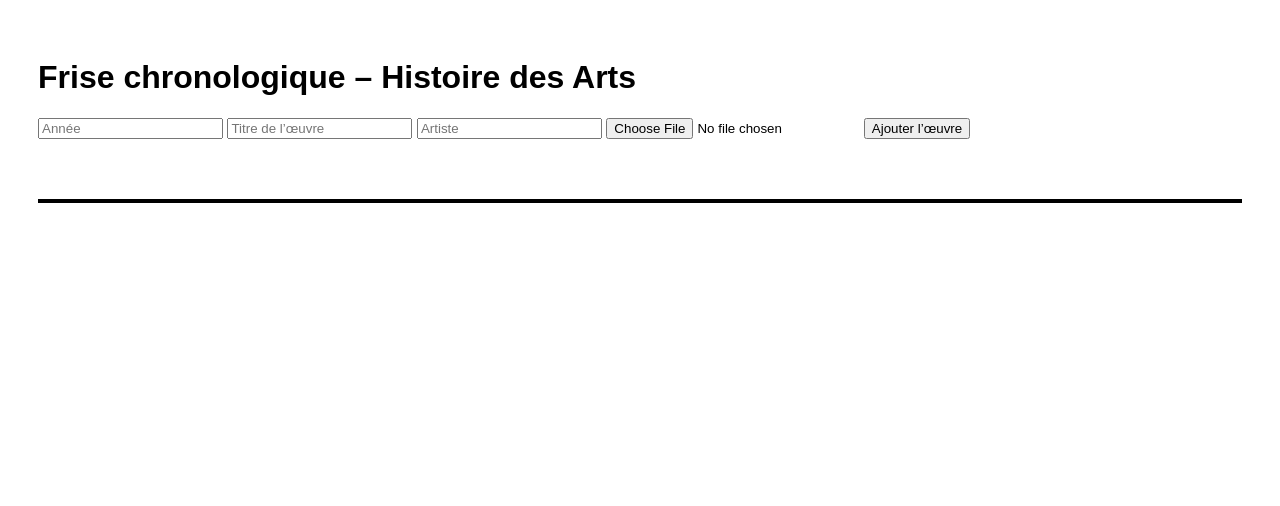
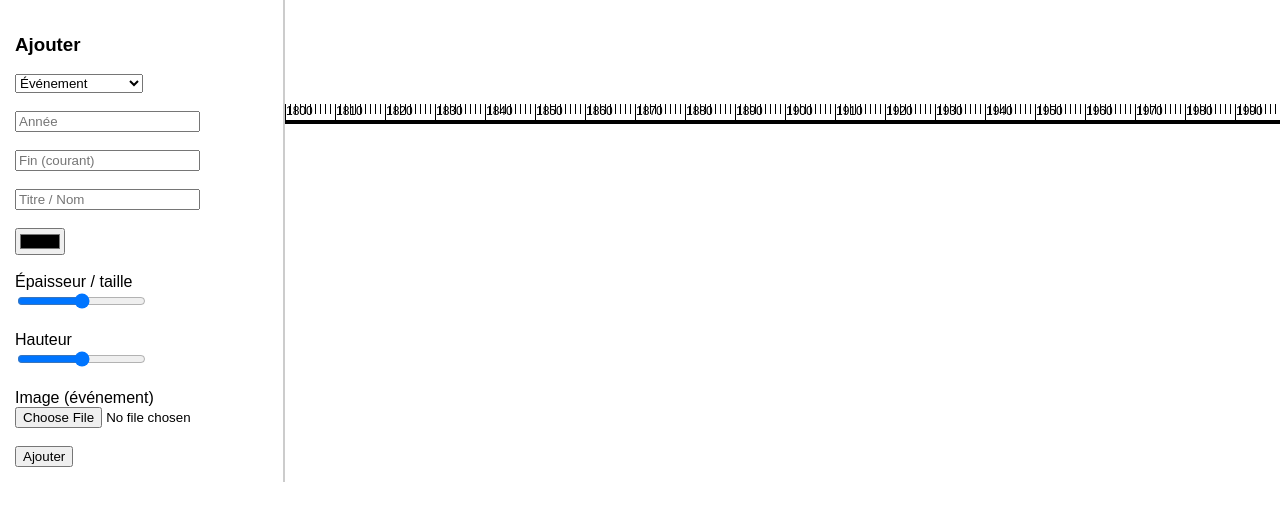
Before and after one commit to Flooowow/octocat.github.io, a plain HTML site: page index.html in a window 1280 px wide. Drawn offline with Linux system fonts and the light colour scheme.

Commit message:
Update index.html

```diff
--- a/index.html
+++ b/index.html
@@ -2,163 +2,154 @@
 <html lang="fr">
 <head>
 <meta charset="UTF-8">
-<title>Frise chronologique – Arts plastiques</title>
+<title>Frise artistique interactive</title>
 
 <style>
 body {
+  margin: 0;
+  display: flex;
   font-family: Arial, sans-serif;
-  padding: 30px;
 }
 
-#controls {
-  margin-bottom: 20px;
+#panel {
+  width: 320px;
+  padding: 15px;
+  border-right: 2px solid #ccc;
+}
+
+#timelineWrapper {
+  overflow-x: scroll;
+  width: 100%;
 }
 
 #timeline {
   position: relative;
-  height: 200px;
+  height: 300px;
+  width: 5000px;
   border-top: 4px solid black;
-  margin-top: 60px;
+  margin-top: 120px;
+}
+
+.tick {
+  position: absolute;
+  top: 0;
+  height: 10px;
+  border-left: 1px solid black;
+}
+
+.tick.major {
+  height: 20px;
+  font-size: 12px;
 }
 
 .event {
   position: absolute;
-  top: -90px;
-  text-align: center;
   cursor: pointer;
 }
 
 .event img {
-  width: 80px;
-  border: 1px solid black;
+  display: block;
 }
 
-/* POPUP */
-#popup {
-  display: none;
-  position: fixed;
-  inset: 50% auto auto 50%;
-  transform: translate(-50%, -50%);
-  background: white;
-  border: 2px solid black;
-  padding: 20px;
-  width: 300px;
-  z-index: 10;
-}
-
-#popup img {
-  width: 100%;
-}
-
-#overlay {
-  display: none;
-  position: fixed;
-  inset: 0;
-  background: rgba(0,0,0,0.5);
-  z-index: 5;
-}
-
-.close {
-  text-align: right;
-  cursor: pointer;
+.period {
+  position: absolute;
+  height: 20px;
+  opacity: 0.7;
 }
 </style>
 </head>
 
 <body>
 
-<h1>Frise chronologique – Histoire des Arts</h1>
+<div id="panel">
+  <h3>Ajouter</h3>
 
-<div id="controls">
-  <input type="number" id="year" placeholder="Année">
-  <input type="text" id="title" placeholder="Titre de l’œuvre">
-  <input type="text" id="artist" placeholder="Artiste">
-  <input type="file" id="image">
-  <button onclick="addEvent()">Ajouter l’œuvre</button>
+  <select id="type">
+    <option value="event">Événement</option>
+    <option value="period">Courant artistique</option>
+  </select><br><br>
+
+  <input id="year" type="number" placeholder="Année"><br><br>
+  <input id="endYear" type="number" placeholder="Fin (courant)"><br><br>
+
+  <input id="title" placeholder="Titre / Nom"><br><br>
+
+  <input type="color" id="color"><br><br>
+
+  Épaisseur / taille<br>
+  <input type="range" id="size" min="10" max="80"><br><br>
+
+  Hauteur<br>
+  <input type="range" id="height" min="-150" max="150"><br><br>
+
+  Image (événement)<br>
+  <input type="file" id="image"><br><br>
+
+  <button onclick="addObject()">Ajouter</button>
 </div>
 
-<div id="timeline"></div>
-
-<div id="overlay"></div>
-
-<div id="popup">
-  <div class="close" onclick="closePopup()">✖</div>
-  <img id="popupImg">
-  <p id="popupYear"></p>
-  <p id="popupTitle"></p>
-  <p id="popupArtist"></p>
+<div id="timelineWrapper">
+  <div id="timeline"></div>
 </div>
 
 <script>
-const startYear = -2000;
-const endYear = 2026;
-
-let events = JSON.parse(localStorage.getItem("events")) || [];
+const startYear = 1800;
+const endYear = 2000;
+const pixelsPerYear = 5;
 
 const timeline = document.getElementById("timeline");
 
-function save() {
-  localStorage.setItem("events", JSON.stringify(events));
+function drawScale() {
+  for (let y = startYear; y <= endYear; y++) {
+    const x = (y - startYear) * pixelsPerYear;
+    const tick = document.createElement("div");
+    tick.className = "tick" + (y % 10 === 0 ? " major" : "");
+    tick.style.left = x + "px";
+    tick.style.top = "-20px";
+
+    if (y % 10 === 0) tick.innerText = y;
+    timeline.appendChild(tick);
+  }
 }
 
-function render() {
-  timeline.innerHTML = "";
-  const width = timeline.offsetWidth;
+drawScale();
 
-  events.forEach((e, index) => {
-    const x = ((e.year - startYear) / (endYear - startYear)) * width;
+function addObject() {
+  const type = typeEl.value;
+  const year = +yearEl.value;
+  const end = +endYearEl.value;
+  const title = titleEl.value;
+  const color = colorEl.value;
+  const size = +sizeEl.value;
+  const y = +heightEl.value;
 
+  if (type === "event") {
+    const reader = new FileReader();
+    reader.onload = () => {
+      const div = document.createElement("div");
+      div.className = "event";
+      div.style.left = (year - startYear) * pixelsPerYear + "px";
+      div.style.top = y + "px";
+
+      div.innerHTML = `<img src="${reader.result}" style="width:${size}px"><br>${title}`;
+      timeline.appendChild(div);
+    };
+    reader.readAsDataURL(image.files[0]);
+  }
+
+  if (type === "period") {
     const div = document.createElement("div");
-    div.className = "event";
-    div.style.left = `${x}px`;
-
-    div.innerHTML = `<img src="${e.image}"><br>${e.year}`;
-
-    div.onclick = () => openPopup(e);
+    div.className = "period";
+    div.style.left = (year - startYear) * pixelsPerYear + "px";
+    div.style.width = (end - year) * pixelsPerYear + "px";
+    div.style.top = y + "px";
+    div.style.height = size + "px";
+    div.style.background = color;
+    div.innerText = title;
 
     timeline.appendChild(div);
-  });
+  }
 }
-
-function addEvent() {
-  const year = document.getElementById("year").value;
-  const title = document.getElementById("title").value;
-  const artist = document.getElementById("artist").value;
-  const file = document.getElementById("image").files[0];
-
-  if (!year || !file) return alert("Année et image obligatoires");
-
-  const reader = new FileReader();
-  reader.onload = () => {
-    events.push({
-      year: Number(year),
-      title,
-      artist,
-      image: reader.result
-    });
-    save();
-    render();
-  };
-  reader.readAsDataURL(file);
-}
-
-function openPopup(e) {
-  popupImg.src = e.image;
-  popupYear.textContent = e.year;
-  popupTitle.textContent = e.title;
-  popupArtist.textContent = e.artist;
-  popup.style.display = "block";
-  overlay.style.display = "block";
-}
-
-function closePopup() {
-  popup.style.display = "none";
-  overlay.style.display = "none";
-}
-
-overlay.onclick = closePopup;
-
-render();
 </script>
 
 </body>
```
